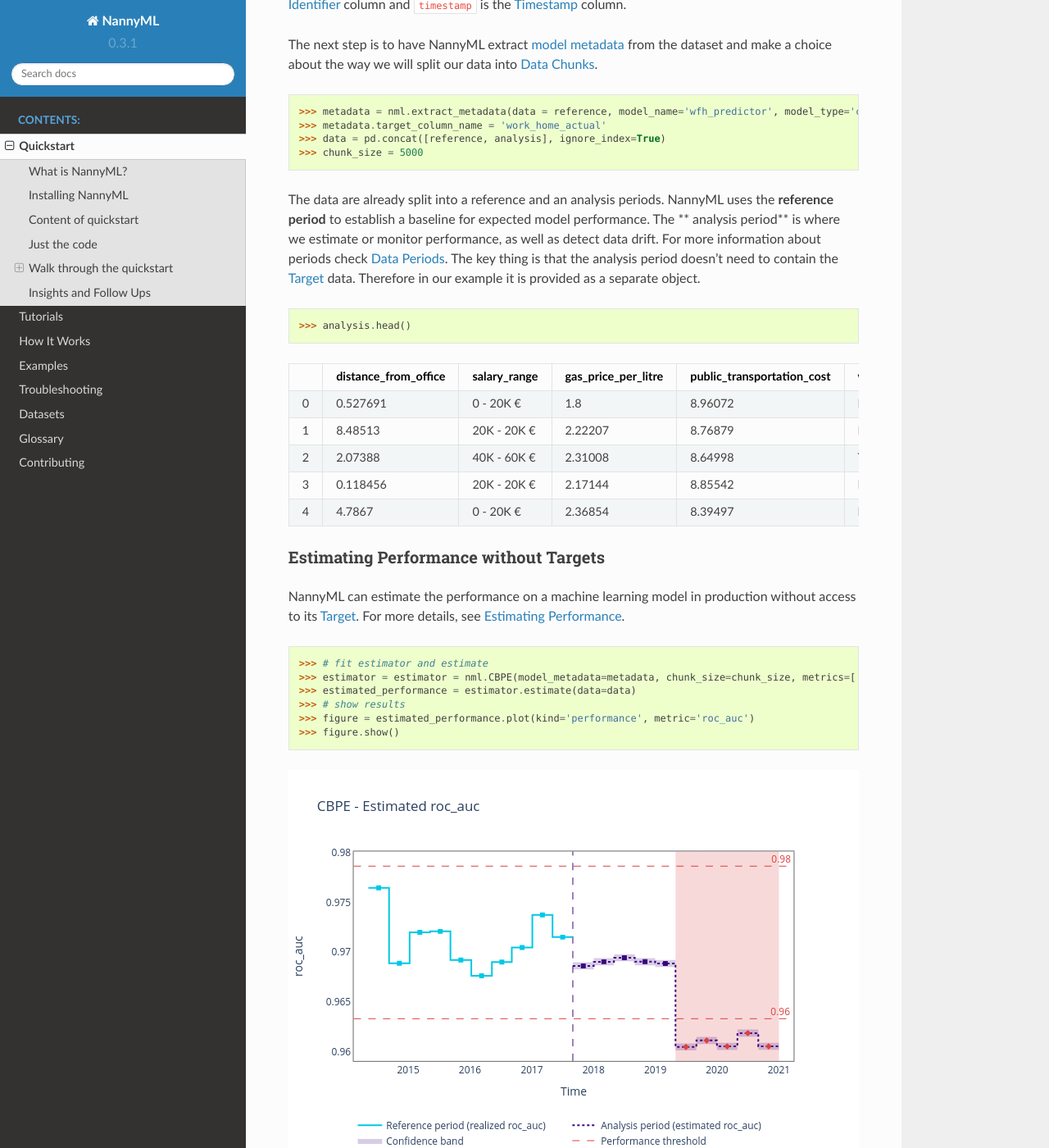
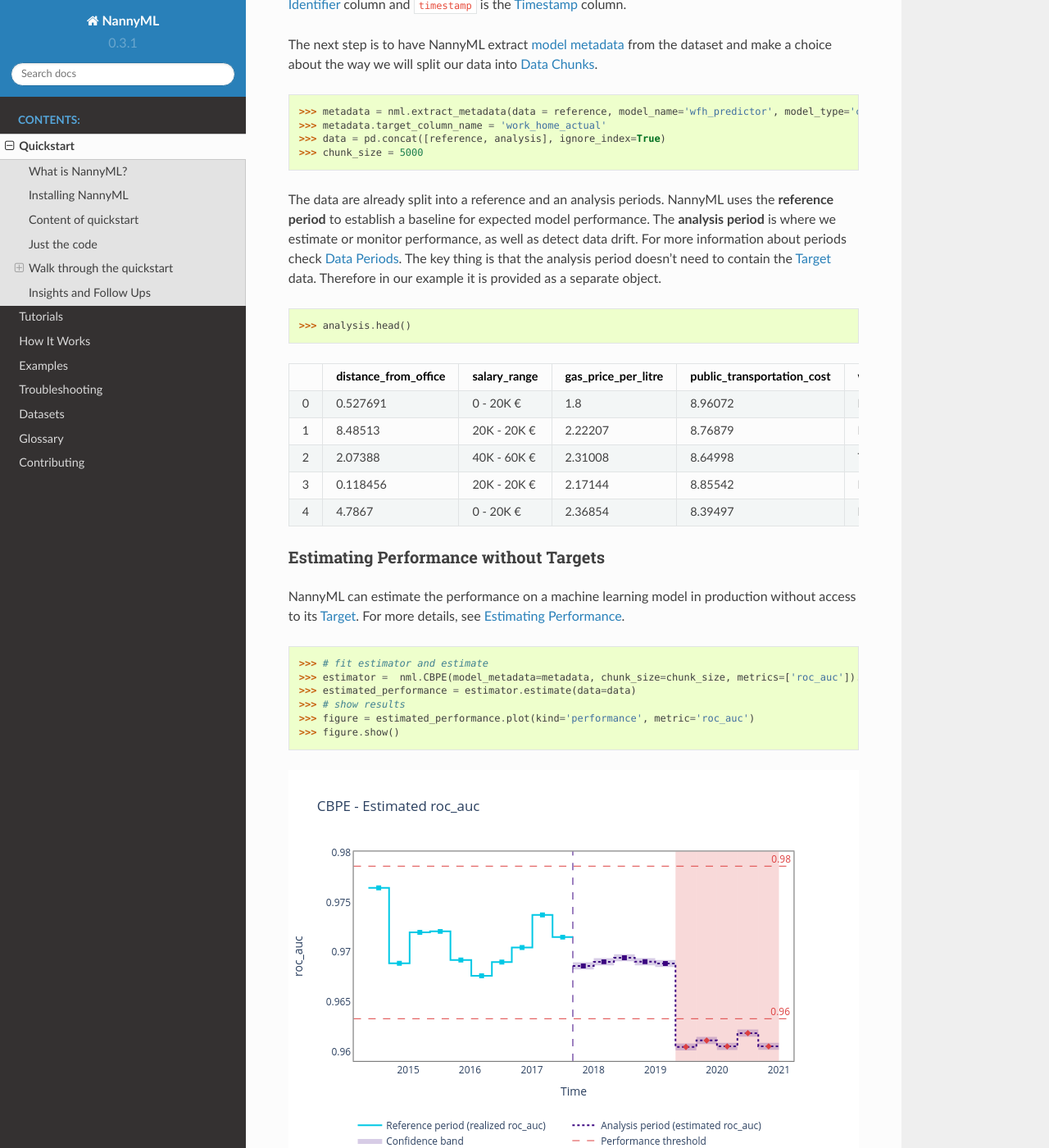
Before and after one commit to NannyML/nannyml, a Sphinx documentation site: the page built from docs/quick.rst, in a window 1280 px wide and 1400 px high, scrolled down 2202 px. Shown: the whole window at 82% size. Built offline with Sphinx 7.4.7 and the Read the Docs theme 2.0.0, drawn with Linux system fonts in a browser that asks for light colours; pages that are not in the unit, such as notebooks, are missing from menus.

Commit message:
docs: fix typos quickstart

```diff
--- a/docs/quick.rst
+++ b/docs/quick.rst
@@ -142,7 +142,7 @@ way we will split our data into :term:`Data Chunks<Data Chunk>`.
     >>> chunk_size = 5000
 
 The data are already split into a reference and an analysis periods. NannyML uses the **reference period** to
-establish a baseline for expected model performance. The ** analysis period** is where we estimate or
+establish a baseline for expected model performance. The **analysis period** is where we estimate or
 monitor performance, as well as detect data drift.
 For more information about periods check :ref:`data-drift-periods`. The key thing is that
 the analysis period doesn't need to contain the :term:`Target` data.
@@ -176,7 +176,7 @@ without access to its :term:`Target`. For more details, see :ref:`performance-es
 .. code-block:: python
 
     >>> # fit estimator and estimate
-    >>> estimator = estimator = nml.CBPE(model_metadata=metadata, chunk_size=chunk_size, metrics=['roc_auc']).fit(reference)
+    >>> estimator =  nml.CBPE(model_metadata=metadata, chunk_size=chunk_size, metrics=['roc_auc']).fit(reference)
     >>> estimated_performance = estimator.estimate(data=data)
     >>> # show results
     >>> figure = estimated_performance.plot(kind='performance', metric='roc_auc')
```
Also changed, not shown: docs/example_notebooks/Quickstart.ipynb.
